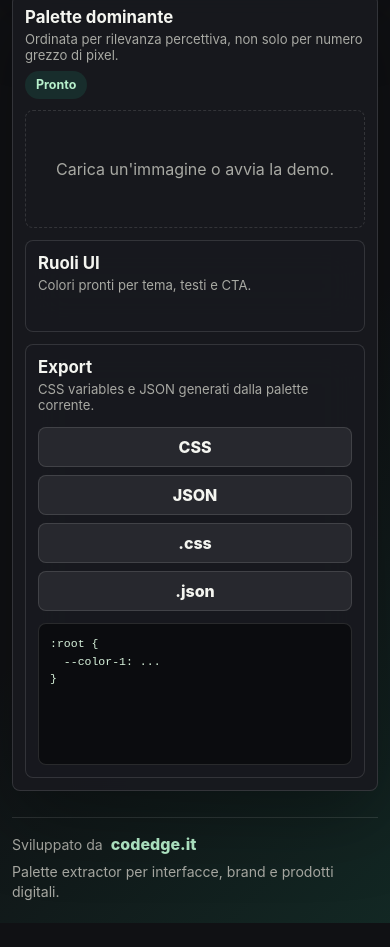
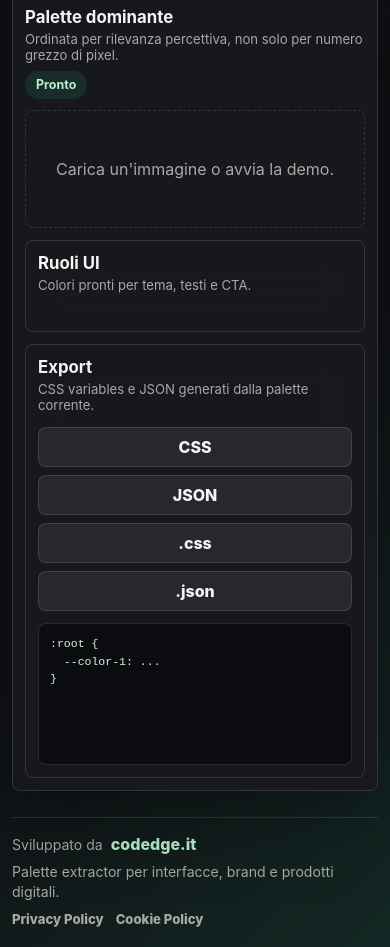
Before and after one commit to aledtr77/palette-extractor, a website built with Vite: page index.html in a window 390 px wide. Shown: the part 832-1779 px from the top of the page. Before the commit the page ends 1755 px from the top, so only its background shows below. Built offline with nearby package versions, Linux system fonts and the light colour scheme.

Commit message:
Add footer policy links

```diff
--- a/src/main.js
+++ b/src/main.js
@@ -49,6 +49,8 @@ const TRANSLATIONS = {
     themePreview: 'Anteprima tema',
     developedBy: 'Sviluppato da',
     footerNote: 'Palette extractor per interfacce, brand e prodotti digitali.',
+    privacyPolicy: 'Privacy Policy',
+    cookiePolicy: 'Cookie Policy',
     language: 'Lingua',
     copy: 'Copia',
     roles: {
@@ -109,6 +111,8 @@ const TRANSLATIONS = {
     themePreview: 'Theme preview',
     developedBy: 'Developed by',
     footerNote: 'Palette extractor for interfaces, brands and digital products.',
+    privacyPolicy: 'Privacy Policy',
+    cookiePolicy: 'Cookie Policy',
     language: 'Language',
     copy: 'Copy',
     roles: {
@@ -285,7 +289,13 @@ app.innerHTML = `
         <span data-i18n="developedBy">Sviluppato da</span>
         <a href="https://codedge.it" target="_blank" rel="noopener noreferrer">codedge.it</a>
       </div>
-      <p data-i18n="footerNote">Palette extractor per interfacce, brand e prodotti digitali.</p>
+      <div class="footer-meta">
+        <p data-i18n="footerNote">Palette extractor per interfacce, brand e prodotti digitali.</p>
+        <nav class="footer-links" aria-label="Policy">
+          <a href="https://codedge.it/privacy-policy/" target="_blank" rel="noopener noreferrer" data-i18n="privacyPolicy">Privacy Policy</a>
+          <a href="https://codedge.it/cookie-policy/" target="_blank" rel="noopener noreferrer" data-i18n="cookiePolicy">Cookie Policy</a>
+        </nav>
+      </div>
     </footer>
   </main>
 `;
--- a/src/styles.css
+++ b/src/styles.css
@@ -609,10 +609,28 @@ pre {
   text-decoration: none;
 }
 
-.site-footer p {
+.footer-meta {
+  display: grid;
+  justify-items: end;
+  gap: 8px;
+}
+
+.footer-meta p {
   max-width: 420px;
   text-align: right;
   line-height: 1.45;
+}
+
+.footer-links {
+  display: flex;
+  flex-wrap: wrap;
+  justify-content: flex-end;
+  gap: 12px;
+}
+
+.footer-links a {
+  font-size: 0.82rem;
+  color: var(--muted);
 }
 
 .site-footer a:hover,
@@ -794,9 +812,17 @@ pre {
     padding-top: 16px;
   }
 
-  .site-footer p {
+  .footer-meta {
+    justify-items: start;
+  }
+
+  .footer-meta p {
     max-width: none;
     text-align: left;
+  }
+
+  .footer-links {
+    justify-content: flex-start;
   }
 
   pre {
```
